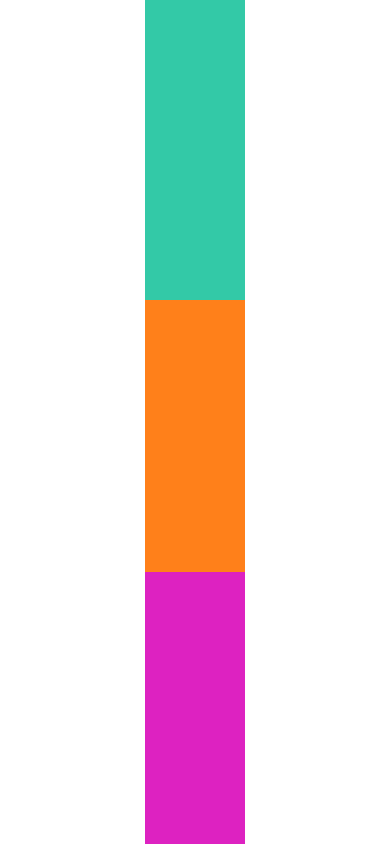
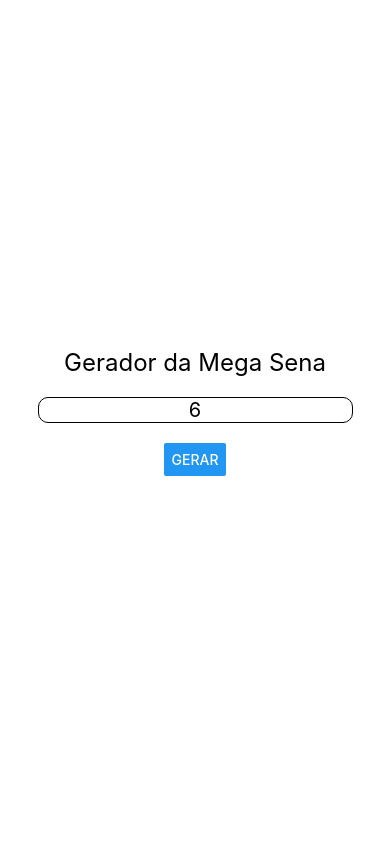
Before and after one commit to emilioeiji/reactNativeExercicios, a React Native app: screen / in a window 390 px wide. Built offline with nearby package versions, Linux system fonts and the light colour scheme.

Commit message:
Mega Sena

```diff
--- a/src/App.js
+++ b/src/App.js
@@ -22,13 +22,15 @@
 // import FlexboxV1 from './components/layout/FlexboxV1'
 // import FlexboxV2 from './components/layout/FlexboxV2'
 // import FlexboxV3 from './components/layout/FlexboxV3'
-import FlexboxV4 from './components/layout/FlexboxV4'
+// import FlexboxV4 from './components/layout/FlexboxV4'
+import Mega from './components/mega/Mega'
 
 
 export default () => (
     <SafeAreaView style={style.App}>
+        <Mega qtdeNumeros={6} />
+        {/*
         <FlexboxV4 />
-        {/*
         <FlexboxV3 />
         <FlexboxV2 />
         <FlexboxV1 />
--- /dev/null
+++ b/src/components/mega/Mega.js
@@ -0,0 +1,88 @@
+import React from 'react';
+import { Button, Text, TextInput, View } from 'react-native'
+import Estilo from '../estilo'
+import MegaNumero from './MegaNumero';
+
+import Numero from './MegaNumero';
+
+export default class Mega extends React.Component {
+
+    state = {
+        qtdeNumeros: this.props.qtdeNumeros,
+        numeros: []
+    }
+
+    alterarQtdeNumero = (qtde) => {
+        this.setState({qtdeNumeros: +qtde})
+    }
+
+    gerarNumeroNaoContido = nums => {
+        const novo = parseInt(Math.random() * 60 ) + 1
+        return nums.includes(novo) ? this.gerarNumeroNaoContido(nums) : novo
+    }
+
+    gerarNumeros = () => {
+        const numeros = Array(this.state.qtdeNumeros)
+            .fill()
+            .reduce(n => [...n, this.gerarNumeroNaoContido(n)], [])
+            .sort((a,b) => a-b)
+        this.setState({ numeros })
+    }
+
+    gerarNumeros2 = () => {
+        const { qtdeNumeros } = this.state
+        const numeros = []
+
+        for(let i = 0; i < qtdeNumeros; i++) {
+            const n = this.gerarNumeroNaoContido(numeros)
+            numeros.push(n)
+        }
+
+        numeros.sort((a,b) => a -b)
+
+        this.setState({ numeros })
+    }
+
+    exibirNumeros = () => {
+        const nums = this.state.numeros
+        return nums.map(num => {
+            return <MegaNumero key={num} num={num} />
+        })
+    }
+
+    render(){
+        return(
+            <>
+                <Text style={Estilo.txtG}>
+                    Gerador da Mega Sena
+                </Text>
+                <TextInput
+                    keyboardType='numeric'
+                    style={{
+                        borderWidth: 1,
+                        borderRadius: 10,
+                        marginBottom: 20,
+                        marginTop: 20,
+                        textAlign: 'center',
+                        fontSize: 20,
+                    }}
+                    placeholder='Qtde de números'
+                    value={`${this.state.qtdeNumeros}`}
+                    onChangeText={this.alterarQtdeNumero}
+                />
+                <Button
+                    title='Gerar'
+                    onPress={this.gerarNumeros}
+                />
+                <View style={{
+                    marginTop: 20,
+                    flexDirection: 'row',
+                    flexWrap: 'wrap',
+                    justifyContent: 'center'
+                }}>
+                    {this.exibirNumeros()}
+                </View>
+            </>
+        )
+    }
+}
--- /dev/null
+++ b/src/components/mega/MegaNumero.js
@@ -0,0 +1,28 @@
+import React from 'react'
+import { Text, View, StyleSheet } from 'react-native'
+import Estilo from '../estilo'
+
+export default ({num}) => {
+    return (
+        <View style={style.Container}>
+            <Text style={[Estilo.txtG, style.Num]}>
+                {num}
+            </Text>
+        </View>
+    )
+}
+
+const style = StyleSheet.create({
+    Container: {
+        height: 50,
+        width: 50,
+        backgroundColor: '#000',
+        margin: 5,
+        borderRadius: 25,
+        justifyContent: 'center',
+        alignItems: 'center',
+    },
+    Num: {
+        color: '#fff'
+    }
+})
```
